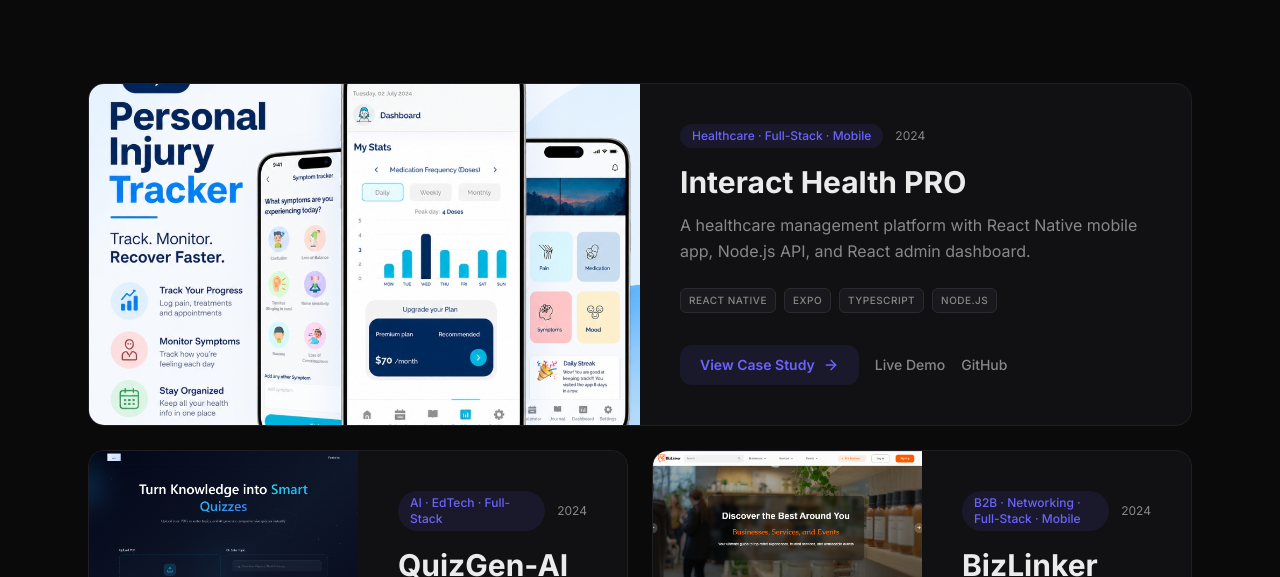
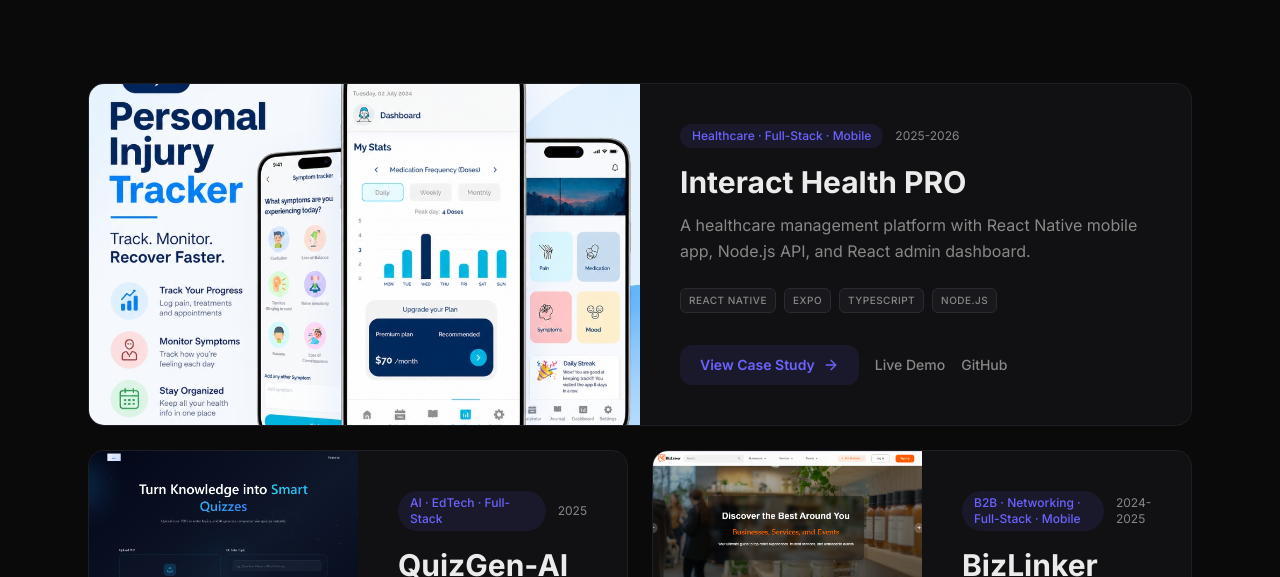
Before and after one commit to NOUAIM98/portfolio, a Next.js app: page / in a window 1280 px wide. Shown: the part 920-1497 px from the top of the page. Built offline with nearby package versions, Linux system fonts and the light colour scheme.

Commit message:
updzte the date

```diff
--- a/data/projects.ts
+++ b/data/projects.ts
@@ -39,7 +39,7 @@ export const projects: Project[] = [
       "/interact-health-mockup.jpg",
     ],
     category: "Healthcare · Full-Stack · Mobile",
-    year: "2024",
+    year: "2025-2026",
     liveUrl: "https://interact-health-pro.demo",
     githubUrl: "https://github.com/NOUAIM98/interact-health-pro",
     videoUrl: "/quizgen-video.mp4",
@@ -114,7 +114,7 @@ export const projects: Project[] = [
       "/quizgen-arch.png",
     ],
     category: "AI · EdTech · Full-Stack",
-    year: "2024",
+    year: "2025",
     liveUrl: "https://quizgen-ai.demo",
     githubUrl: "https://github.com/NOUAIM98/QuizGen-AI",
     videoUrl: "/interact-health-video.mp4",
@@ -176,7 +176,7 @@ export const projects: Project[] = [
     thumbnail: "/bizlinker-hero.png",
     images: ["/bizlinker-hero.png"],
     category: "B2B · Networking · Full-Stack · Mobile",
-    year: "2024",
+    year: "2024-2025",
     liveUrl: "https://getbizlinker.site",
     githubUrl: "https://github.com/NOUAIM98/Bizlinker-website-",
     hero: {
```
